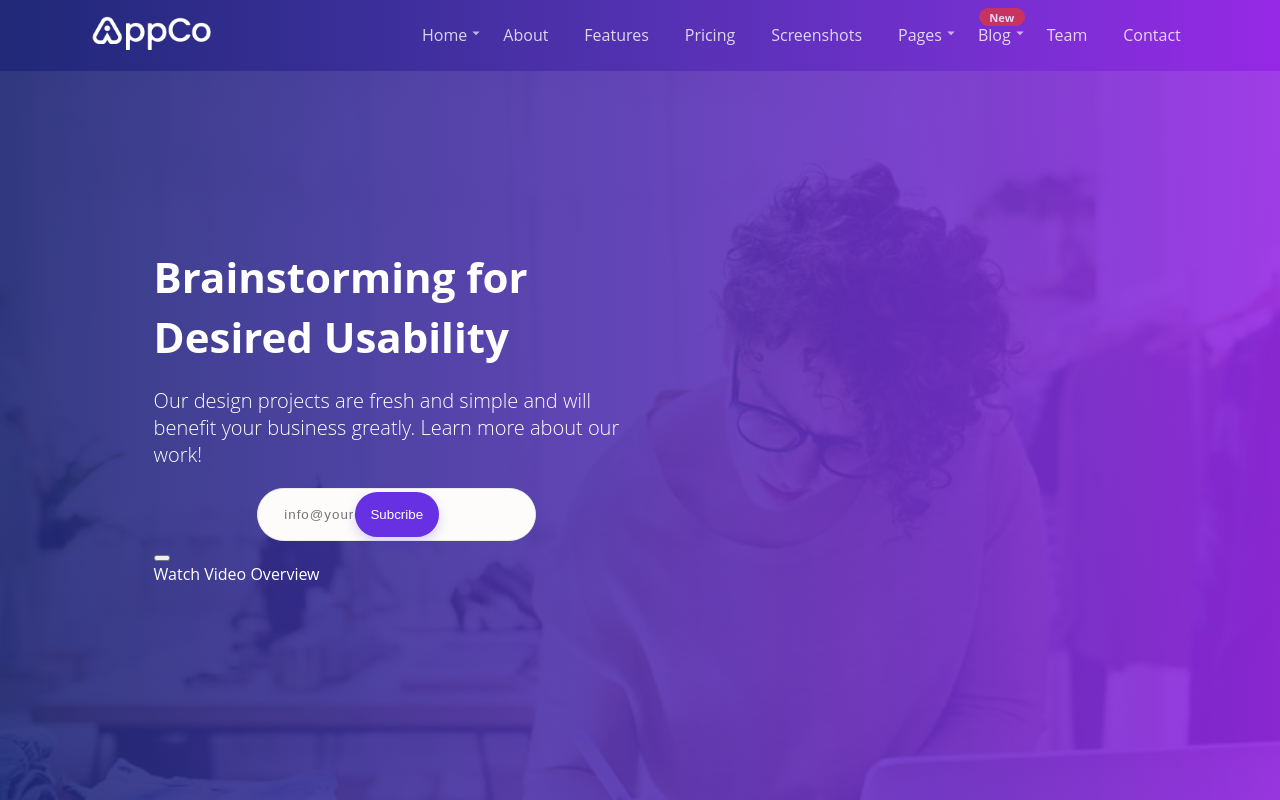
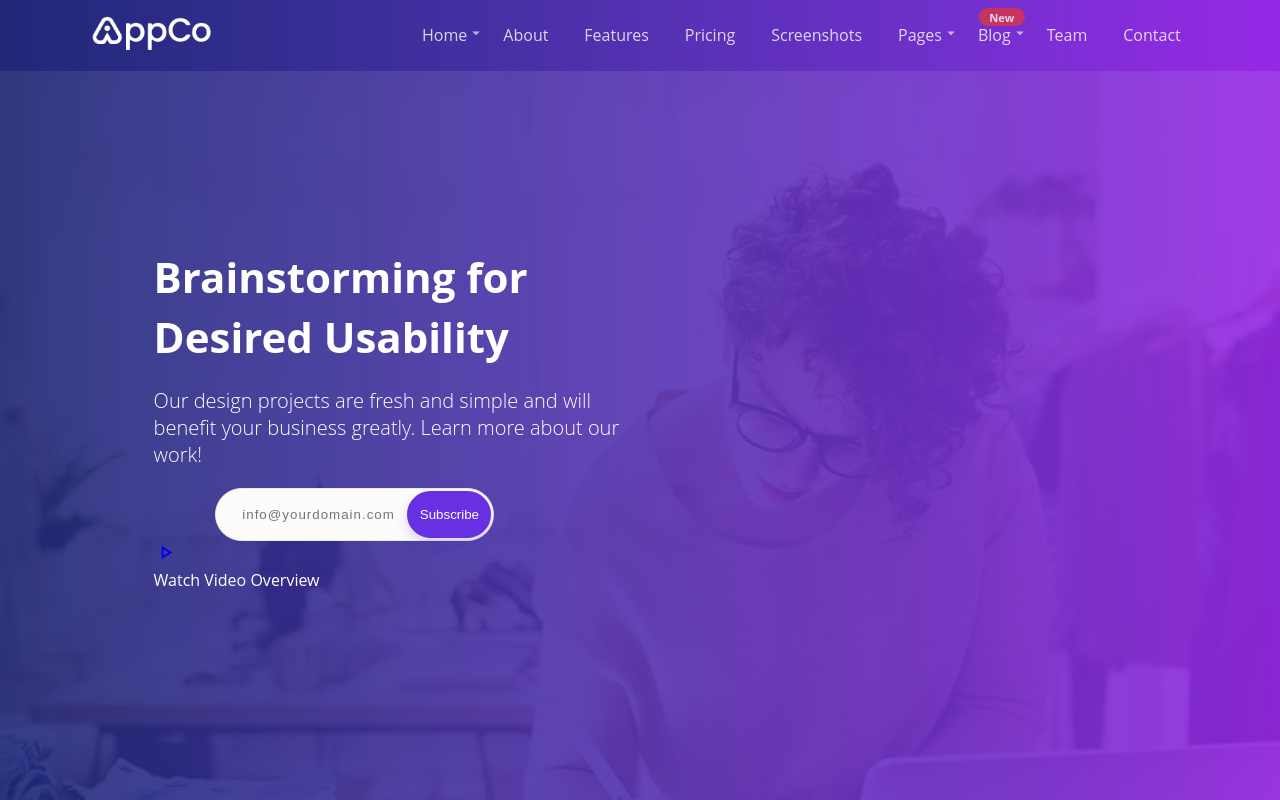
Before and after one commit to datdhomegatheme/landingpage-hieu, a React (Create React App) app in the folder my-app/: page / in a window 1280 px wide. Shown: the top 800 px of the page. Built offline with nearby package versions, Linux system fonts and the light colour scheme.

Commit message:
update code

```diff
--- a/my-app/src/Pages/HomePage/index.js
+++ b/my-app/src/Pages/HomePage/index.js
@@ -1,6 +1,7 @@
 import Images from "../../Assets/Images";
 // import "../../Assets/Styles/HomePage/_index.scss";
 import Img from "../../Assets/Images/HomePage/hero-bg-shape-1.svg";
+import PlayArrowOutlinedIcon from "@mui/icons-material/PlayArrowOutlined";
 
 function HomePage() {
     return (
@@ -19,17 +20,19 @@ function HomePage() {
                         <form className="d-flex">
                             <input
                                 type={"text"}
-                                className={"left__input-subcribe"}
+                                className={"left__input-subscribe"}
                                 name="email"
                                 id="email"
                                 placeholder="info@yourdomain.com"
                             ></input>
-                            <button className="left__btn-subcribe btn">
-                                Subcribe
+                            <button className="left__btn-subscribe btn">
+                                Subscribe
                             </button>
                         </form>
                         <div>
-                            <button />
+                            <a href="https://www.youtube.com/watch?v=9No-FiEInLA">
+                                <PlayArrowOutlinedIcon className="icon" />
+                            </a>
                             <div>Watch Video Overview</div>
                         </div>
                     </div>
--- a/my-app/src/assets/Styles/HomePage/_index.scss
+++ b/my-app/src/assets/Styles/HomePage/_index.scss
@@ -31,8 +31,11 @@
 
 
 
+            form {
+                position: relative;
 
-            .left__input-subcribe {
+                .left__input-subscribe {
+                    position: relative;
                     height: 20px;
                     border: transparent solid 1px;
                     width: 250px;
@@ -45,12 +48,20 @@
                     padding: 0.975rem 0.85rem;
                 }
 
-            .left__btn-subcribe {
-                position: absolute;
+                .left__btn-subscribe {
+                    position: relative;
+                    left: -87px;
                     width: 84px;
-                height: 45px;
+                    height: 47px;
+
                 }
 
+            }
+
+            .icon {
+                width: 23px;
+                height: 23px;
+            }
 
 
 
```
Lines whose indentation alone changed are shown as unchanged.
